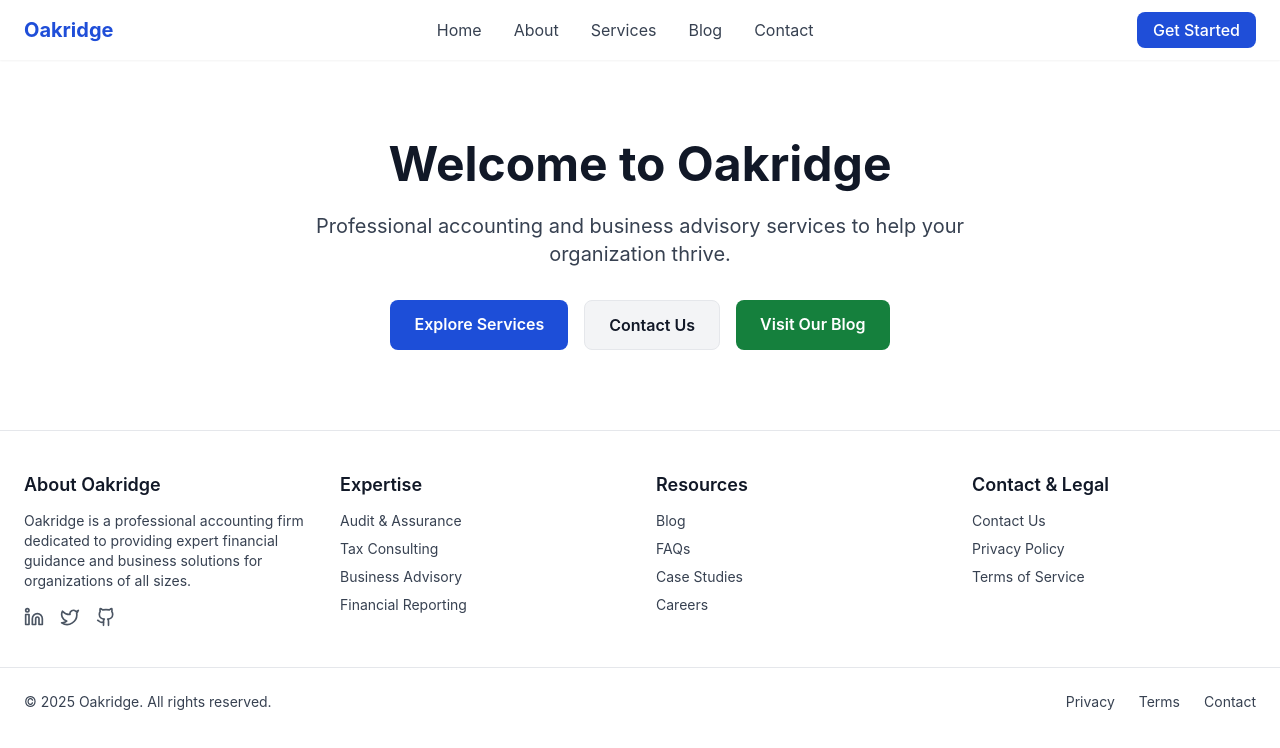
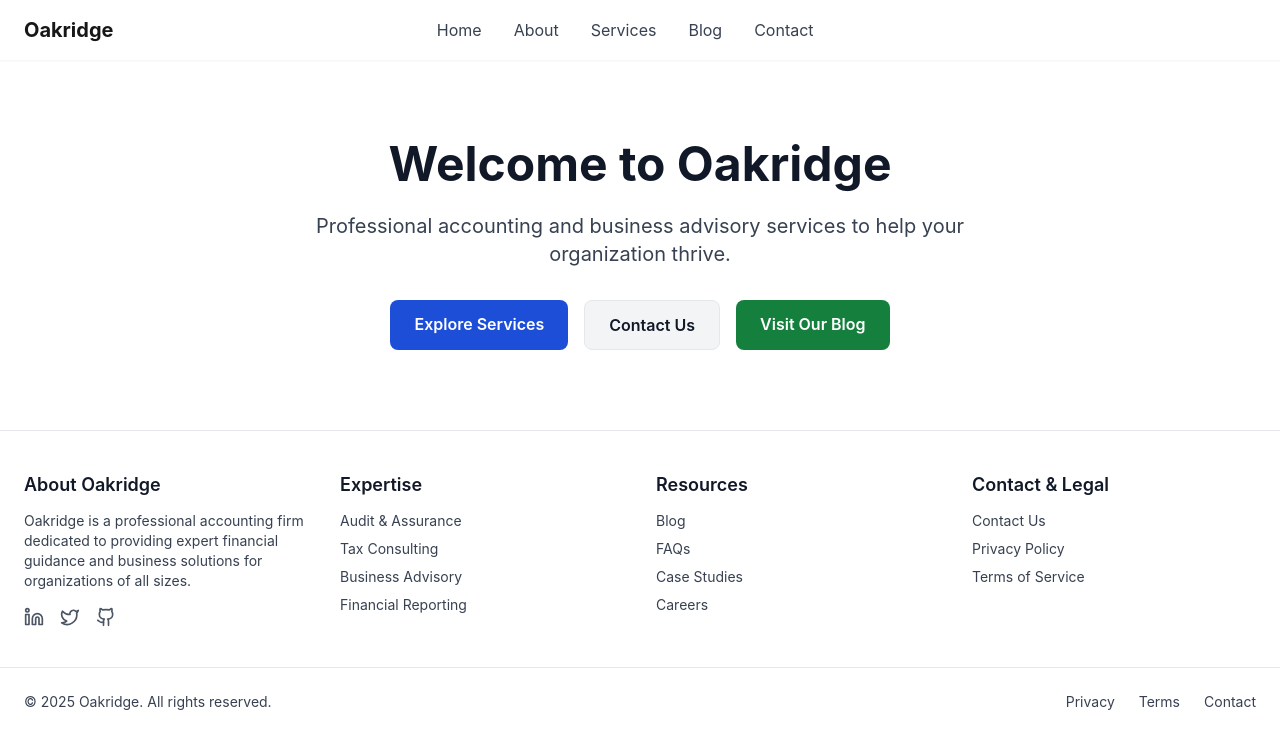
Before and after one commit to Pilgrim360/Oakridge, a Next.js app in the folder my-app/: page / in a window 1280 px wide. Shown: the top 748 px of the page. Built offline with nearby package versions, Linux system fonts and the light colour scheme.

Commit message:
Revert "theme: add brand colors and use theme tokens in globals"
This reverts commit 229e77d8953e804604b33907c4b44e9f33355ef0.

```diff
--- a/my-app/src/app/globals.css
+++ b/my-app/src/app/globals.css
@@ -3,24 +3,18 @@
 
 @layer components {
   .btn-primary {
-    @apply flex items-center gap-2 px-4 py-2 bg-brand-blue text-white rounded-md transition;
-  }
-  .btn-primary:hover {
-    @apply bg-brand-blue/90;
+    @apply flex items-center gap-2 px-4 py-2 bg-black text-white rounded-md hover:bg-gray-800 transition;
   }
   .btn-secondary {
-    @apply px-4 py-2 border border-gray-300 rounded-md text-muted transition;
-  }
-  .btn-secondary:hover {
-    @apply bg-gray-100;
+    @apply px-4 py-2 border border-gray-300 rounded-md text-gray-700 hover:bg-gray-200 transition;
   }
 }
 
 @tailwind utilities;
 
 :root {
-  --background: theme("colors.white");
-  --foreground: theme("colors.gray.900");
+  --background: #ffffff;
+  --foreground: #171717;
 }
 
 @media (prefers-color-scheme: dark) {
--- a/my-app/tailwind.config.js
+++ b/my-app/tailwind.config.js
@@ -7,13 +7,7 @@
     './src/**/*.{js,ts,jsx,tsx,mdx}', // Scans src directory (if used)
   ],
   theme: {
-    extend: {
-      colors: {
-        'brand-blue': '#1f4ed8', // primary
-        'brand-gold': '#f59e0b', // accent
-        'muted': '#6b7280',
-      },
-    }, // Add custom theme settings here (e.g., colors, fonts) if needed
+    extend: {}, // Add custom theme settings here (e.g., colors, fonts) if needed
   },
   plugins: [], // Add plugins like @tailwindcss/forms if needed
 }
```
